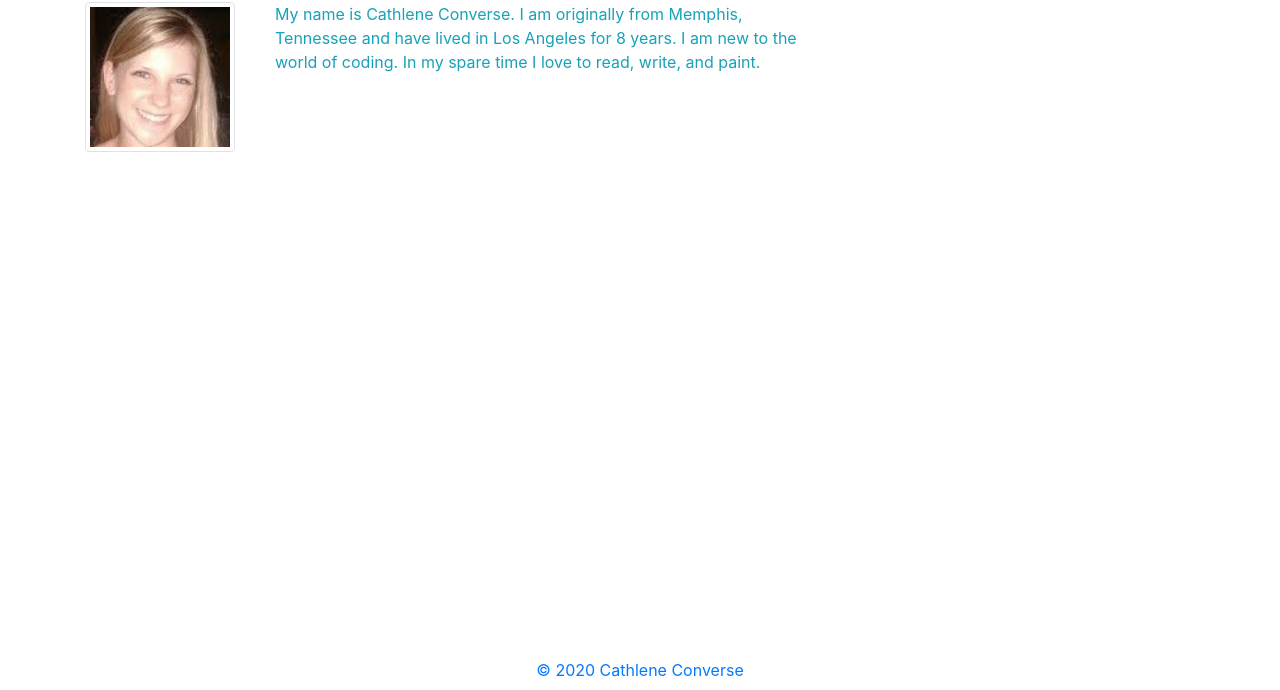
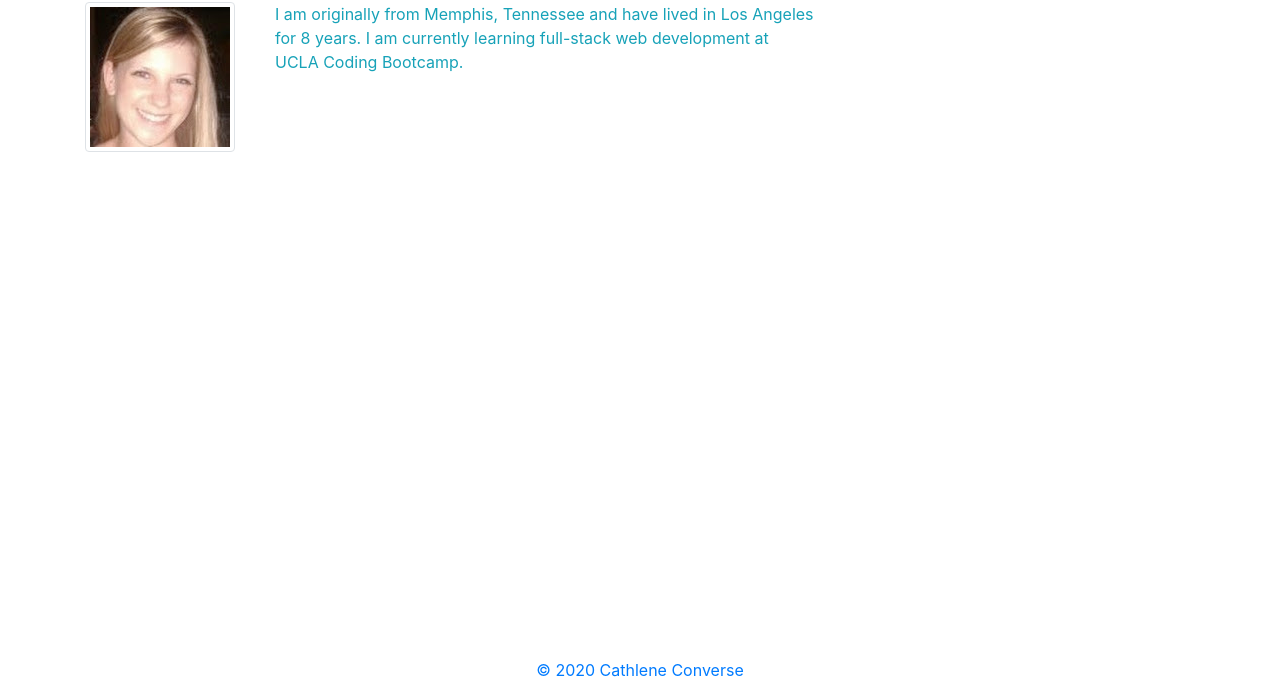
Before and after one commit to cgconverse/My-Portfolio, a plain HTML site: page index.html in a window 1280 px wide. Shown: the part 110-800 px from the top of the page. Drawn offline with nearby package versions, Linux system fonts and the light colour scheme.

Commit message:
updated bio

```diff
--- a/index.html
+++ b/index.html
@@ -34,10 +34,10 @@
                        <img src="CathleneConverse.jpg" alt="Cathlene Converse" class="img-thumbnail">
                    </div>
                    <div class="col-md-9 text-info">
-                       <p>My name is Cathlene Converse. I am originally from
-                          Memphis, Tennessee and have lived in Los Angeles for
-                          8 years. I am new to the world of coding.
-                          In my spare time I love to read, write, and paint.
+                       <p>I am originally from Memphis, Tennessee
+                          and have lived in Los Angeles for 8 years.
+                          I am currently learning full-stack web
+                          development at UCLA Coding Bootcamp.
                        </p>
                    </div>
                </div>
```
